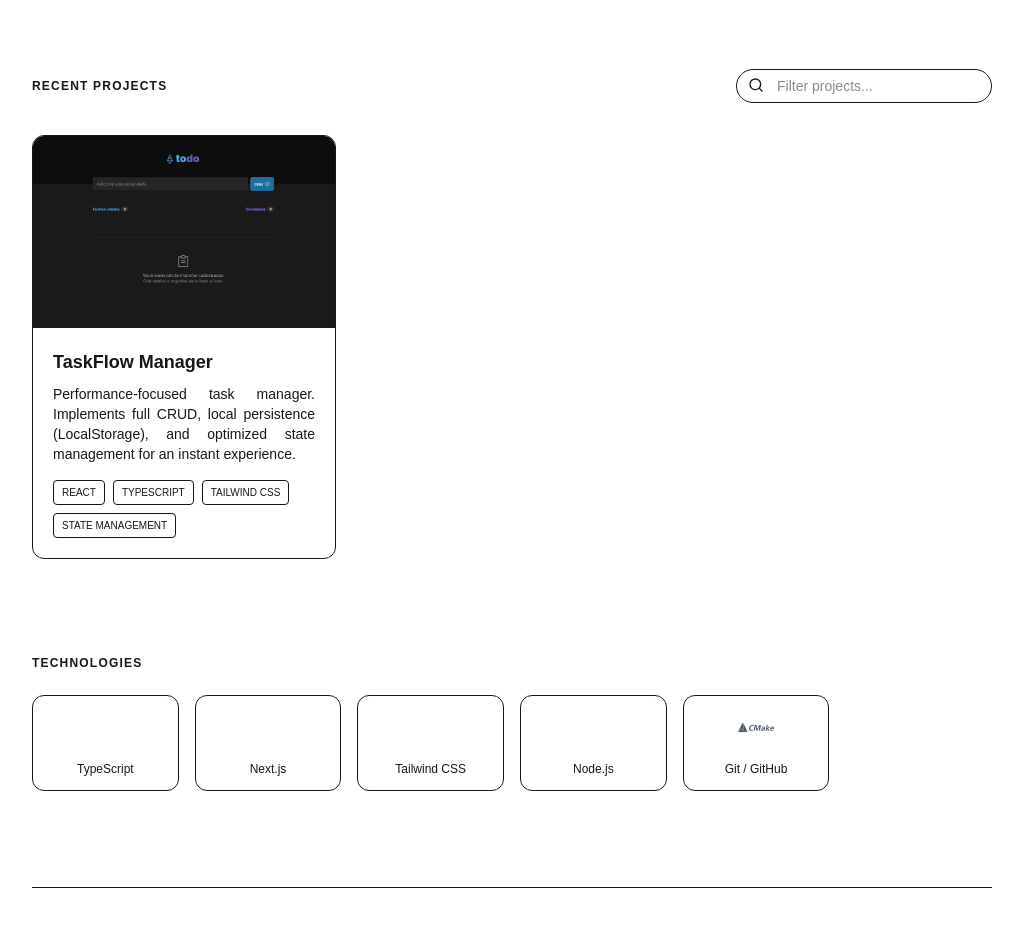
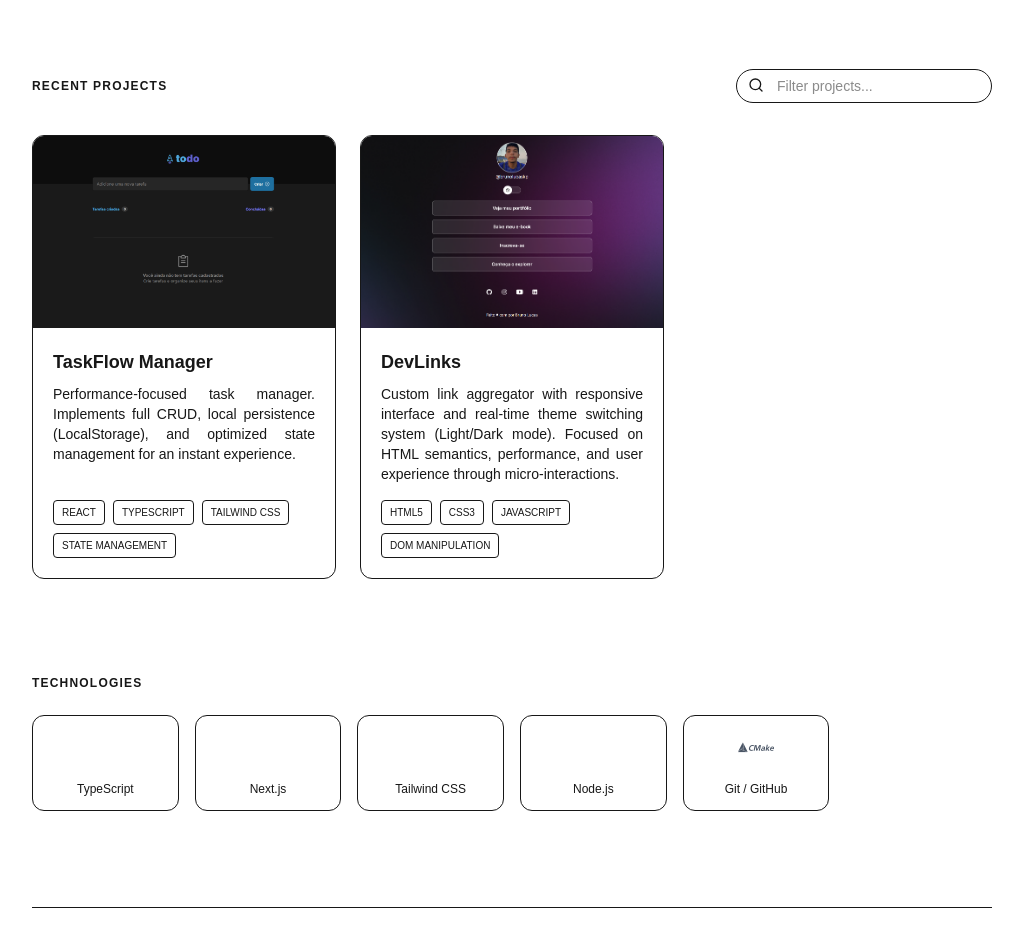
Before and after one commit to somentebruno/dev-portfolio, a Next.js app: page /en in a window 1280 px wide. Shown: the part 1140-2072 px from the top of the page, without its empty margins (128-1151 px from the left). Built offline with nearby package versions, Linux system fonts and the light colour scheme.

Commit message:
feat: add DevLinks project to portfolio

```diff
--- a/src/components/Projects.tsx
+++ b/src/components/Projects.tsx
@@ -19,6 +19,14 @@ export function Projects() {
             image: "/taskflow.png",
             link: "https://todo.brunolucasdev.com",
             repo: "https://github.com/somentebruno/to-do-list-app",
+        },
+        {
+            title: "DevLinks",
+            description: t("project2Desc"),
+            tags: ["HTML5", "CSS3", "JavaScript", "DOM Manipulation"],
+            image: "/devlinks-v3.png",
+            link: "https://somentebruno.github.io/projeto-dev-links/",
+            repo: "https://github.com/somentebruno/projeto-dev-links",
         },
     ];
 
--- a/src/messages/en.json
+++ b/src/messages/en.json
@@ -40,7 +40,7 @@
         "recentProjects": "Recent Projects",
         "filterPlaceholder": "Filter projects...",
         "project1Desc": "Performance-focused task manager. Implements full CRUD, local persistence (LocalStorage), and optimized state management for an instant experience.",
-        "project2Desc": "Headless Shopify storefront built for performance and conversion optimization.",
+        "project2Desc": "Custom link aggregator with responsive interface and real-time theme switching system (Light/Dark mode). Focused on HTML semantics, performance, and user experience through micro-interactions.",
         "project3Desc": "Productivity application for remote teams with real-time syncing and offline support."
     },
     "Technologies": {
--- a/src/messages/pt.json
+++ b/src/messages/pt.json
@@ -40,7 +40,7 @@
         "recentProjects": "Projetos Recentes",
         "filterPlaceholder": "Filtrar projetos...",
         "project1Desc": "Gerenciador de tarefas focado em performance. Implementa CRUD completo, persistência local (LocalStorage) e gestão de estado otimizada para uma experiência instantânea.",
-        "project2Desc": "Loja Shopify Headless construída para performance e otimização de conversão.",
+        "project2Desc": "Agregador de links personalizado com interface responsiva e sistema de troca de temas (Light/Dark mode) em tempo real. Focado em semântica HTML, performance e experiência do usuário através de micro-interações.",
         "project3Desc": "Aplicativo de produtividade para times remotos com sincronização em tempo real e suporte offline."
     },
     "Technologies": {
```
Also changed, not shown: public/devlinks-v3.png (added).
